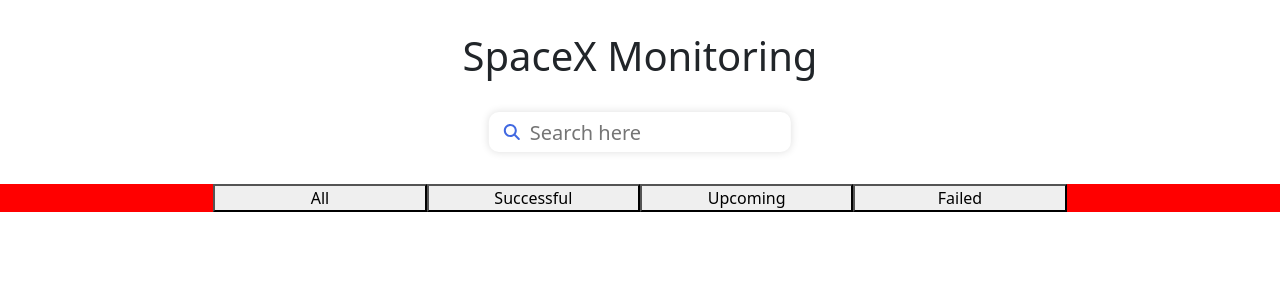
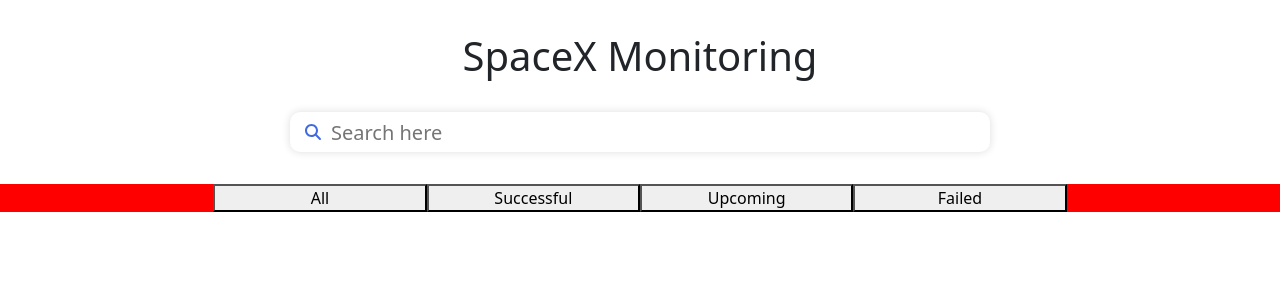
Before and after one commit to VictoriaL-y/SpaceXMonitoring, a React (Create React App) app: page / in a window 1280 px wide. Shown: the top 300 px of the page. Built offline with nearby package versions, Linux system fonts and the light colour scheme; no server answers.

Commit message:
Fixed bugs in searchbar

```diff
--- a/src/App.js
+++ b/src/App.js
@@ -1,4 +1,4 @@
-import React, { useState, useEffect } from 'react';
+import React, { useState } from 'react';
 import 'bootstrap/dist/css/bootstrap.min.css';
 import Launches from "./components/Launches";
 import SearchBar from './components/SearchBar';
@@ -9,30 +9,37 @@
 
 const App = () => {
   const [spaceXdata, setSpaceXdata] = useState([]);
+  const [searchInput, setSearchInput] = useState("");
 
   const [searchBarResults, setSearchBarResults] = useState([]);
   const [filterButtonResult, setFilterButtonResult] = useState([]);
-
-
-
 
   return (
     <div className="App">
       <h1 className="text-center spaceX-title">SpaceX Monitoring</h1>
 
       <CheckClickOutside onClickOutside={() => setSearchBarResults([])}>
-      <SearchBar spaceXdata={spaceXdata} setResults={setSearchBarResults}/>
-      {searchBarResults.length > 0 && <SearchResultsList results={searchBarResults} setResults={setFilterButtonResult} setSearchBarResults={setSearchBarResults}/>}
+        <SearchBar spaceXdata={spaceXdata}
+          setSearchBarResults={setSearchBarResults}
+          setResults={setFilterButtonResult}
+          searchInput={searchInput}
+          setSearchInput={setSearchInput} />
+        {searchBarResults.length > 0 &&
+          <SearchResultsList
+          results={searchBarResults}
+          setResults={setFilterButtonResult}
+          setSearchBarResults={setSearchBarResults}
+          setSearchInput={setSearchInput} />}
       </CheckClickOutside>
 
-    <FilterButtons spaceXdata={spaceXdata} setResults={setFilterButtonResult}/>
+      <FilterButtons spaceXdata={spaceXdata} setResults={setFilterButtonResult} />
 
       <div className="row container-fluid p-0 m-0 launch-results">
 
         <div className="col-sm-1 col-lg-2"></div>
         <div id="launches-list" className="col-xs-12 col-sm-10 col-lg-8 container-fluid p-0">
 
-          <Launches spaceXdata={spaceXdata} setSpaceXdata={setSpaceXdata} filterButtonResult={filterButtonResult}/>
+          <Launches spaceXdata={spaceXdata} setSpaceXdata={setSpaceXdata} filterButtonResult={filterButtonResult} />
 
         </div>
         <div className="col-sm-1 col-lg-2"></div>
--- /dev/null
+++ b/src/components/FilterButtons.css
@@ -0,0 +1,3 @@
+button.true {
+    background-color: aqua;
+}
--- a/src/components/FilterButtons.jsx
+++ b/src/components/FilterButtons.jsx
@@ -1,41 +1,84 @@
 
-import React from "react";
+import React, { useState } from "react";
+import "./FilterButtons.css"
 
 const FilterButtons = ({ spaceXdata, setResults }) => {
 
     const buttonsInfo = [
         {
-            text: "All"
+            text: "All",
+            active: "false"
         },
         {
-            text: "Successful"
+            text: "Successful",
+            active: "false"
         },
         {
-            text: "Upcoming"
+            text: "Upcoming",
+            active: "false"
         },
         {
-            text: "Failed"
+            text: "Failed",
+            active: "false"
         }
     ]
 
+    // for styling buttons
+    const [buttonsToggleInfo, setButtonsToggleInfo] = useState(buttonsInfo);
+    // const [buttonText, setButtonText] = useState("");
+
+    const toggleButton = (buttonText) => {
+        // let newButtonsArr = [];
+        if (buttonText && buttonsToggleInfo.length > 0) {
+            console.log(buttonText)
+
+            const newButtonsArr = buttonsToggleInfo.map(button => {
+                if (button.text === buttonText) {
+                    return (
+                        {
+                            "text": button.text,
+                            "active": true
+                        }
+                    )
+                } else {
+                    return (
+                        {
+                            "text": button.text,
+                            "active": false
+                        }
+                    )
+                }
+            })
+            setButtonsToggleInfo(newButtonsArr)
+            console.log(newButtonsArr)
+            console.log(buttonsToggleInfo)
+        }
+
+    }
+
+    // const handleClick = (e) => {
+    //     e.preventDefault();
+    //     toggleButton(e.target.value)
+    // }
+
     const getFilteredData = (text) => {
 
-        {(text === buttonsInfo[0].text) && setResults(spaceXdata)}
-        {text === buttonsInfo[1].text && setResults(spaceXdata.filter((launch) => {
-            return (
-                launch.success === true
-            )
-        }))}
-        {text === buttonsInfo[2].text && setResults(spaceXdata.filter((launch) => {
+        text === buttonsInfo[0].text && setResults(spaceXdata)
+            text === buttonsInfo[1].text && setResults(spaceXdata.filter((launch) => {
+                return (
+                    launch.success === true
+                )
+            }))
+        text === buttonsInfo[2].text && setResults(spaceXdata.filter((launch) => {
             return (
                 launch.upcoming === true
             )
-        }))}
-        {text === buttonsInfo[3].text && setResults(spaceXdata.filter((launch) => {
+        }))
+        text === buttonsInfo[3].text && setResults(spaceXdata.filter((launch) => {
             return (
                 launch.success === false && launch.upcoming === false
             )
-        }))}
+        }))
 
     }
 
@@ -43,11 +86,16 @@
         <div className="row container-fluid p-0 m-0 row-buttons">
             <div className="col-lg-2"></div>
 
-            {buttonsInfo.map((button, id) => {
+            {buttonsToggleInfo.map((button, id) => {
                 return <button
-                key={id}
-                className='col-lg-2 filterButton'
-                onClick={() => getFilteredData(button.text)}
+                    key={id}
+                    className={`col-lg-2 filterButton ${button.active}`}
+                    value={button.text}
+                    onClick={() => {
+                        getFilteredData(button.text);
+                        toggleButton(button.text)
+                    }
+                }
                 >
                     {button.text}
                 </button>
--- a/src/components/Launches.jsx
+++ b/src/components/Launches.jsx
@@ -23,10 +23,9 @@
         dataFetch();
     }, []);
 
-
     return (
         <>
-            {filterButtonResult.length > 0 &&
+            {filterButtonResult.length > 0 && filterButtonResult[0] !== "false" &&
                 filterButtonResult.map(data => (
                     <LaunchCard data={data} key={data.id} />
                 ))}
@@ -36,6 +35,10 @@
                     <LaunchCard data={data} key={data.id} />
                 ))
             }
+
+            {filterButtonResult.length === 1 && filterButtonResult[0] === "false" &&
+                    <div>"Nothing was found"</div>
+            }
         </>
     )
 };
--- a/src/components/SearchBar.css
+++ b/src/components/SearchBar.css
@@ -1,8 +1,8 @@
 .input-wrapper {
     background-color: white;
-    width: calc(8vw + 200px);
+    width: calc(60vw + 100px);
     min-width: 300px;
-    max-width: 400px;
+    max-width: 700px;
     /* margin: 0px auto 0px auto; */
     position: absolute;
     left: 50%;
@@ -19,7 +19,7 @@
 
 input {
     background-color: transparent;
-    width: calc(8vw + 200px);
+    width: calc(60vw + 100px);
     border: none;
     height: 100%;
     font-size: 1.25rem;
@@ -33,3 +33,15 @@
 #search-icon {
     color: royalblue;
 }
+
+.input-wrapper button.displayed {
+    background-color: transparent;
+    border: none;
+    width: fit-content;
+    font-size: 1.25rem;
+    color: royalblue;
+}
+
+.input-wrapper button.notDisplayed {
+    display: none;
+}
--- a/src/components/SearchBar.jsx
+++ b/src/components/SearchBar.jsx
@@ -1,33 +1,68 @@
 import React, { useState } from "react";
 import { FontAwesomeIcon } from '@fortawesome/react-fontawesome';
-import { faMagnifyingGlass } from '@fortawesome/free-solid-svg-icons';
+import { faMagnifyingGlass, faXmark } from '@fortawesome/free-solid-svg-icons';
 import "./SearchBar.css";
 
-const SearchBar = ({ spaceXdata, setResults }) => {
-    const [searchInput, setSearchInput] = useState("");
+const SearchBar = ({ spaceXdata, setSearchBarResults, setResults, searchInput, setSearchInput }) => {
+    // const [searchInput, setSearchInput] = useState("");
+    const [searchResults, setSearchResults] = useState([]);
 
-        const getFilteredData = (value) => {
-        if(spaceXdata.length > 0) {
+    const getFilteredData = (value) => {
+        if (spaceXdata.length > 0) {
             const results = spaceXdata.filter((launch) => {
+                console.log(value !== "")
                 return (
                     value &&
                     launch &&
                     launch.name &&
                     (launch.name.toLowerCase().includes(value.toLowerCase()) ||
-                    launch.date_utc.slice(0, 10).includes(value))
+                        launch.date_utc.slice(0, 10).includes(value))
                 );
             });
 
-            setResults(results)
-            console.log(results)
+            console.log(value)
+
+
+            !value ? setSearchResults(spaceXdata)
+                : setSearchResults(results);
+
+
+            // {!value && setSearchResults([])}
+            // console.log(searchResults)
+
+            setSearchBarResults(results);
+
         }
+
     }
 
     const handleChange = (e) => {
         e.preventDefault();
         setSearchInput(e.target.value);
-        getFilteredData(e.target.value)
+        getFilteredData(e.target.value);
+
     };
+
+    const handleKeyDown = (e) => {
+        if (e.key === "Enter") {
+            // getFilteredData(e.target.value);
+            console.log(searchResults)
+            if (searchResults.length === 0) {
+                console.log("Nothing was found");
+                setResults(["false"]);
+            } else {
+                setResults(searchResults);
+            }
+            setSearchBarResults([]);
+        }
+    }
+
+    const onRemove = () => {
+        setSearchInput("");
+        setSearchBarResults([])
+        setResults(spaceXdata);
+        // console.log(searchInput)
+    }
 
 
     return (
@@ -35,11 +70,14 @@
             <FontAwesomeIcon icon={faMagnifyingGlass} id="search-icon" />
 
             <input
-            name="searchLaunch"
-                type="search"
+                name="searchLaunch"
                 placeholder="Search here"
                 onChange={handleChange}
+                onKeyDown={handleKeyDown}
                 value={searchInput} />
+            <button onClick={onRemove} className={!searchInput ? "notDisplayed" : "displayed"}>
+                <FontAwesomeIcon icon={faXmark} />
+            </button>
 
         </div>
     )
--- a/src/components/SearchResultsList.css
+++ b/src/components/SearchResultsList.css
@@ -1,7 +1,7 @@
 .results-list {
-    width: calc(8vw + 200px);
+    width: calc(60vw + 100px);
     min-width: 300px;
-    max-width: 400px;
+    max-width: 700px;
     background-color: red;
     display: flex;
     flex-direction: column;
--- a/src/components/SearchResultsList.jsx
+++ b/src/components/SearchResultsList.jsx
@@ -1,7 +1,7 @@
 import React from "react";
 import "./SearchResultsList.css";
 
-const SearchResultsList = ({results, setResults, setSearchBarResults}) => {
+const SearchResultsList = ({results, setResults, setSearchBarResults, setSearchInput}) => {
 
     return (
 
@@ -13,6 +13,7 @@
                         onClick={() => {
                             setResults([result]);
                             setSearchBarResults([]);
+                            setSearchInput(`${result.name}: ${result.date_utc.slice(0, 10)}`)
                         }}
                     >
                         {result.name + ": " + result.date_utc.slice(0, 10)}
```
